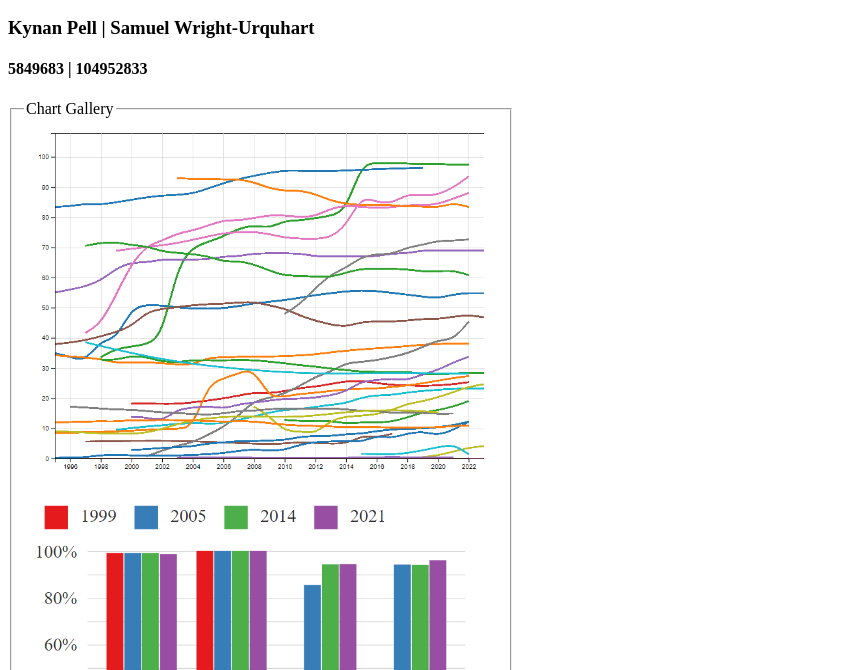
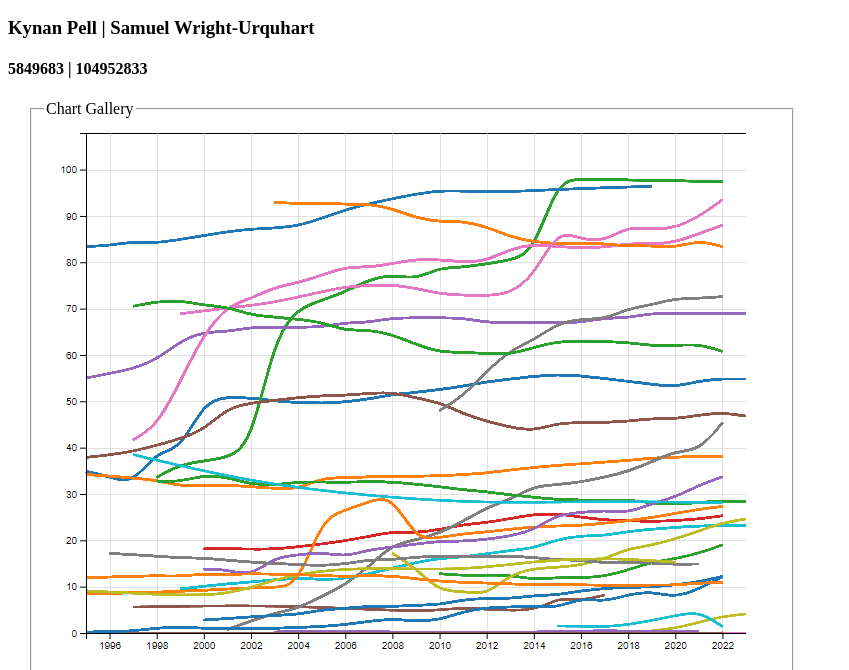
Before and after one commit to Bologna-Sammich/COS30045, a plain HTML site: page index.html in a window 1280 px wide. Shown: the part 57-727 px from the top of the page, without its empty margins (0-849 px from the left). Drawn offline with Linux system fonts and the light colour scheme.

Commit message:
Update style.css

```diff
--- a/style/style.css
+++ b/style/style.css
@@ -36,7 +36,7 @@ svg {
 }
 
 img {
-	max-width: 95%;
+	width: 400px;
 	text-align: center;
 	width: auto;
 	padding: 10px;
@@ -53,6 +53,6 @@ img:hover {
 	display: block;
 	min-width: 30%;
 	max-width: 40%;
-	margin-top:10px;
+	margin:20px;
 	height: 150px;
 }
```
